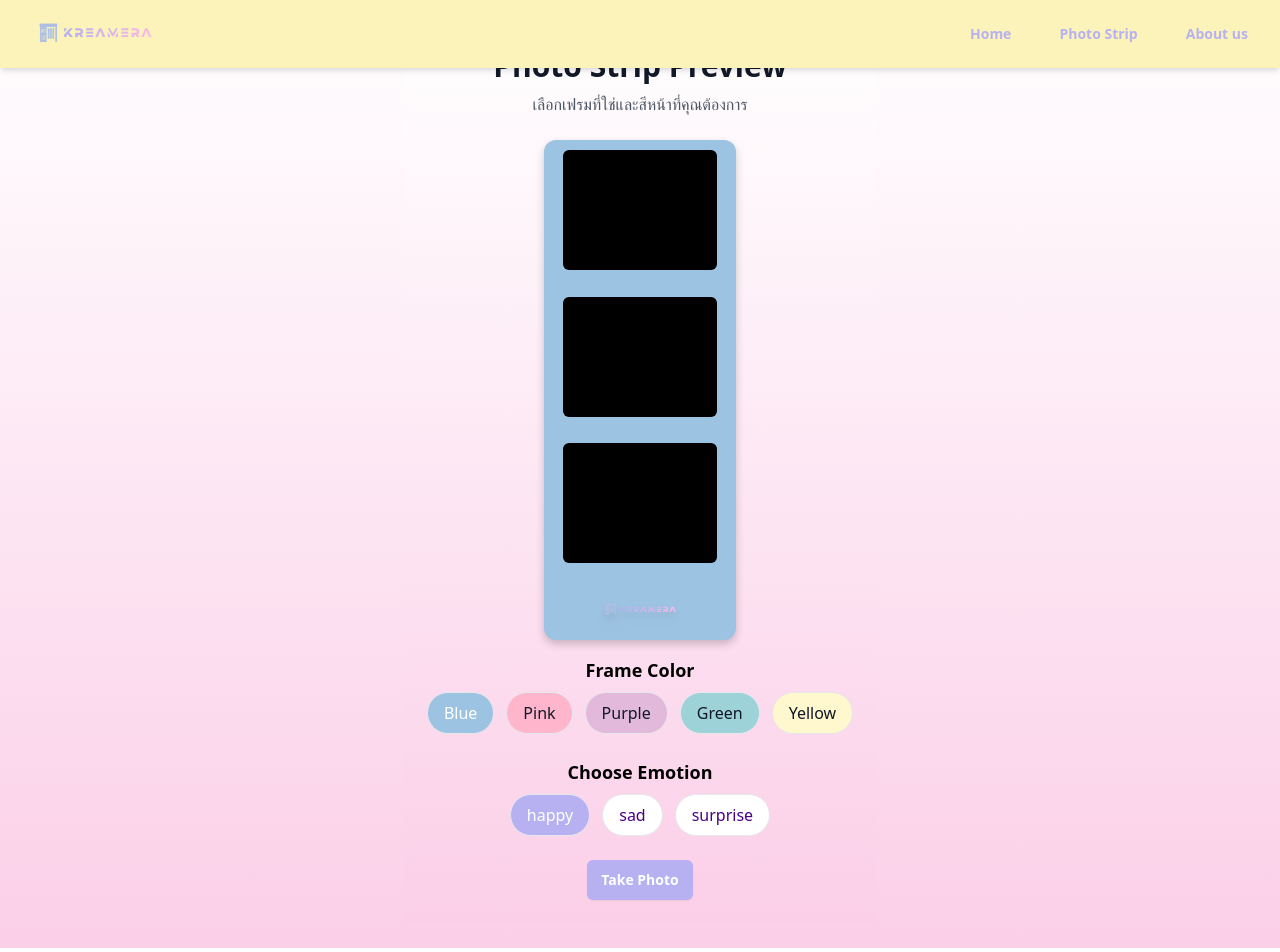
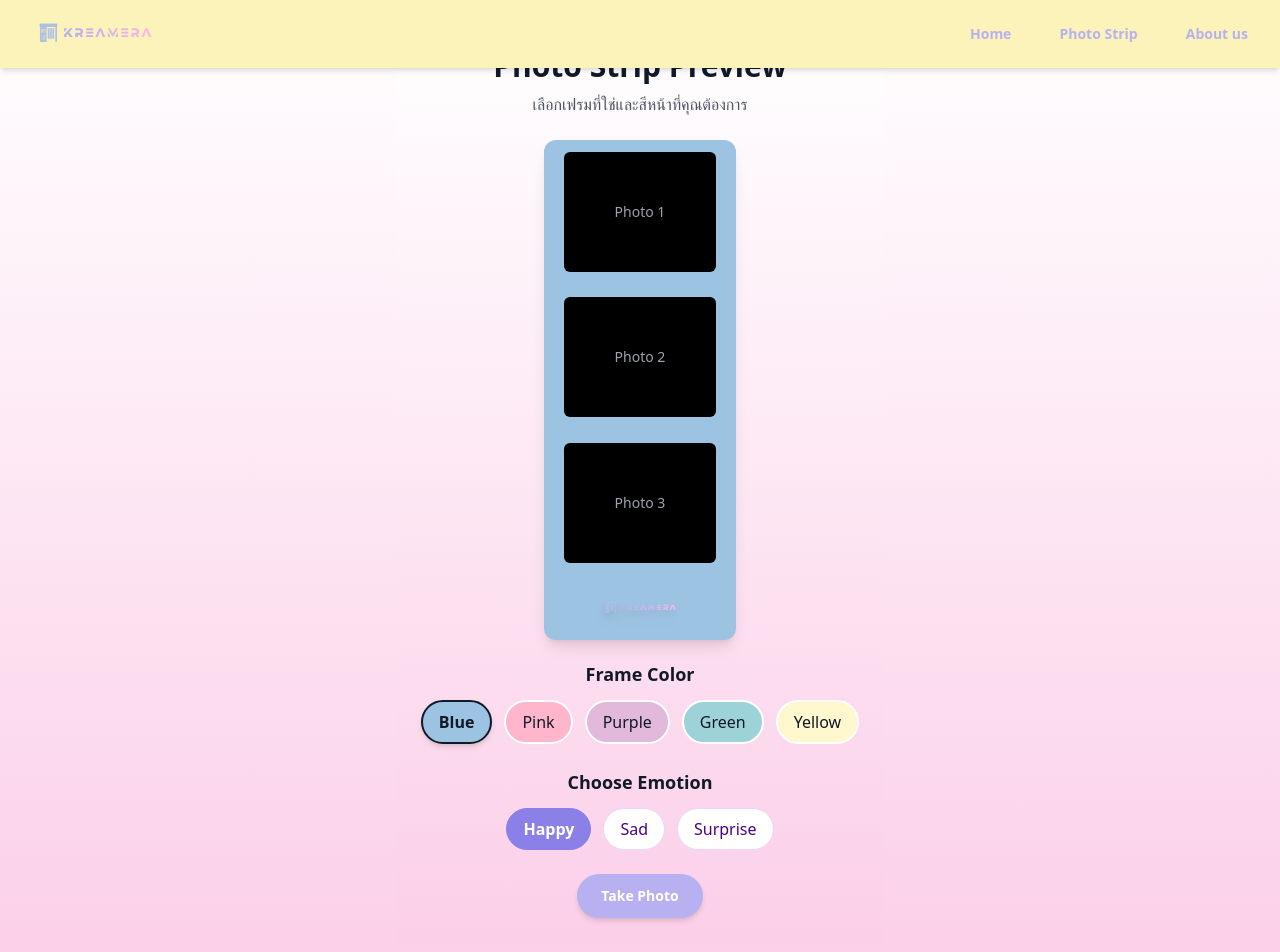
Before and after one commit to 3032126/Photobooth_ML, a React (Create React App) app: page /photostrip in a window 1280 px wide. Shown: the top 952 px of the page. Built offline with nearby package versions, Linux system fonts and the light colour scheme; no server answers.

Commit message:
fix call server backend

```diff
--- a/src/components/PhotoStrip.js
+++ b/src/components/PhotoStrip.js
@@ -1,5 +1,7 @@
 import React, { useState } from "react";
 import { useNavigate } from "react-router-dom";
+
+const API_URL = process.env.REACT_APP_API_URL;
 
 const frameColors = [
   { id: 1, name: "Blue", color: "#9DC3E2" },
@@ -12,16 +14,28 @@ const frameColors = [
 const emotions = ["happy", "sad", "surprise"];
 
 function PhotoStrip() {
-  const [selectedFrame, setSelectedFrame] = useState(frameColors[0].color);
+  const [selectedFrame, setSelectedFrame] = useState(
+    frameColors[0].color
+  );
   const [selectedEmotion, setSelectedEmotion] = useState("happy");
+  const [loading, setLoading] = useState(false);
+  const [error, setError] = useState("");
+
   const navigate = useNavigate();
-  const API_URL = process.env.REACT_APP_API_URL;
+
   const handleCreatePhotoStrip = async () => {
+    if (loading) return;
+
+    setError("");
+
+    if (!API_URL) {
+      setError("ไม่พบการตั้งค่า API URL กรุณาตรวจสอบ Environment Variables");
+      return;
+    }
+
+    setLoading(true);
+
     try {
-      if (!API_URL) {
-        throw new Error("REACT_APP_API_URL is not configured");
-      }
-
       const response = await fetch(
         `${API_URL}/set_photo_strip_settings`,
         {
@@ -49,59 +63,68 @@ function PhotoStrip() {
           selectedEmotion,
         },
       });
-    } catch (error) {
-      console.error("Error setting photo strip settings:", error);
+    } catch (err) {
+      console.error("Error setting photo strip settings:", err);
+      setError(
+        "ไม่สามารถเชื่อมต่อกับระบบได้ กรุณาลองใหม่อีกครั้ง"
+      );
+    } finally {
+      setLoading(false);
     }
   };
 
   return (
     <div className="min-h-screen flex flex-col items-center justify-center bg-gradient-to-b from-white to-pink-200 p-6">
-      {/* Title */}
-      <h2 className="text-3xl font-bold text-gray-900">Photo Strip Preview</h2>
-      <p className="mt-2 text-gray-600">
+      <h2 className="text-3xl font-bold text-gray-900">
+        Photo Strip Preview
+      </h2>
+
+      <p className="mt-2 text-gray-600 text-center">
         เลือกเฟรมที่ใช่และสีหน้าที่คุณต้องการ
       </p>
 
-      {/* Photo Strip Frame */}
+      {/* Photo Strip Frame Preview */}
       <div
-        className="mt-6 p-6 rounded-lg shadow-lg relative w-48 h-[500px] flex flex-col items-center justify-between"
-        style={{
-          background: selectedFrame,
-          padding: "10px",
-          borderRadius: "12px",
-          boxShadow: "0 4px 8px rgba(0, 0, 0, 0.2)",
-        }}
+        className="mt-6 w-48 h-[500px] p-3 rounded-xl shadow-lg flex flex-col items-center justify-between"
+        style={{ backgroundColor: selectedFrame }}
       >
-        {[1, 2, 3].map((_, index) => (
+        {[1, 2, 3].map((item) => (
           <div
-            key={index}
-            className="relative w-[90%] h-[120px] bg-black rounded-md flex items-center justify-center"
+            key={item}
+            className="w-[90%] h-[120px] bg-black rounded-md flex items-center justify-center"
           >
-            <span className="text-gray-300"></span>
+            <span className="text-gray-400 text-sm">
+              Photo {item}
+            </span>
           </div>
         ))}
 
-        {/* Bottom Logo */}
         <div className="w-full h-[40px] flex items-center justify-center">
           <img
             src="/logo.png"
             alt="Kreamera"
-            className="w-20 opacity-100 drop-shadow-lg"
+            className="w-20 object-contain drop-shadow-lg"
           />
         </div>
       </div>
 
       {/* Frame Color Selection */}
-      <h3 className="mt-4 text-lg font-semibold">Frame Color</h3>
-      <div className="mt-2 flex gap-3">
+      <h3 className="mt-5 text-lg font-semibold text-gray-900">
+        Frame Color
+      </h3>
+
+      <div className="mt-3 flex flex-wrap justify-center gap-3">
         {frameColors.map((frame) => (
           <button
             key={frame.id}
+            type="button"
             onClick={() => setSelectedFrame(frame.color)}
-            className={`px-4 py-2 rounded-full border ${selectedFrame === frame.color
-              ? "bg-gray-900 text-white"
-              : "bg-white text-gray-900"
-              } hover:bg-gray-200`}
+            aria-pressed={selectedFrame === frame.color}
+            className={`px-4 py-2 rounded-full border-2 transition ${
+              selectedFrame === frame.color
+                ? "border-gray-900 font-bold shadow-md"
+                : "border-white hover:border-gray-400"
+            } text-gray-900`}
             style={{ backgroundColor: frame.color }}
           >
             {frame.name}
@@ -110,30 +133,47 @@ function PhotoStrip() {
       </div>
 
       {/* Emotion Selection */}
-      <h3 className="mt-6 text-lg font-semibold">Choose Emotion</h3>
-      <div className="mt-2 flex gap-3 flex-wrap justify-center">
+      <h3 className="mt-6 text-lg font-semibold text-gray-900">
+        Choose Emotion
+      </h3>
+
+      <div className="mt-3 flex flex-wrap justify-center gap-3">
         {emotions.map((emotion) => (
           <button
             key={emotion}
+            type="button"
             onClick={() => setSelectedEmotion(emotion)}
-            className={`px-4 py-2 rounded-full border ${selectedEmotion === emotion
-              ? "bg-[#B7B1F2] text-white"
-              : "bg-white text-[#4B0082]"
-              } hover:bg-[#A59AE8]`}
+            aria-pressed={selectedEmotion === emotion}
+            className={`px-4 py-2 rounded-full border transition capitalize ${
+              selectedEmotion === emotion
+                ? "bg-[#8B7FE8] text-white border-[#8B7FE8] font-semibold"
+                : "bg-white text-[#4B0082] border-purple-200 hover:bg-purple-100"
+            }`}
           >
             {emotion}
           </button>
         ))}
       </div>
 
+      {/* Error Message */}
+      {error && (
+        <p
+          role="alert"
+          className="mt-4 text-center text-red-600"
+        >
+          {error}
+        </p>
+      )}
+
       {/* Take Photo Button */}
-      <div className="mt-6 flex items-center justify-center gap-x-6">
+      <div className="mt-6 flex justify-center">
         <button
-          className="rounded-md bg-[#B7B1F2] px-3.5 py-2.5 text-sm font-semibold text-white shadow-sm hover:bg-[#A59AE8] focus-visible:outline focus-visible:outline-2 focus-visible:outline-offset-2 focus-visible:outline-[#B7B1F2]"
           type="button"
           onClick={handleCreatePhotoStrip}
+          disabled={loading}
+          className="rounded-full bg-[#B7B1F2] px-6 py-3 text-sm font-semibold text-white shadow-md transition hover:bg-[#A59AE8] disabled:cursor-not-allowed disabled:opacity-60"
         >
-          Take Photo
+          {loading ? "Connecting..." : "Take Photo"}
         </button>
       </div>
     </div>
--- a/src/components/PhotoStripPreview.js
+++ b/src/components/PhotoStripPreview.js
@@ -1,14 +1,38 @@
 import React from "react";
 import { useNavigate, useLocation } from "react-router-dom";
+
+const API_URL = process.env.REACT_APP_API_URL;
 
 const PhotoStripPreview = () => {
   const location = useLocation();
   const navigate = useNavigate();
+
   const photostrip = location.state?.photostrip || null;
   const frameColor = location.state?.frameColor || "#FFFFFF";
-  const API_URL = process.env.REACT_APP_API_URL;
+
+  // Handle both absolute URLs and paths returned by the backend
+  const photostripUrl =
+    photostrip && /^https?:\/\//i.test(photostrip)
+      ? photostrip
+      : photostrip && API_URL
+        ? `${API_URL}/${photostrip.replace(/^\/+/, "")}`
+        : null;
+
+  const handleDownload = () => {
+    if (!API_URL) {
+      console.error("REACT_APP_API_URL is not configured.");
+      return;
+    }
+
+    window.open(`${API_URL}/download_photostrip`, "_blank");
+  };
 
   const handleResetCapture = async () => {
+    if (!API_URL) {
+      console.error("REACT_APP_API_URL is not configured.");
+      return;
+    }
+
     try {
       const response = await fetch(`${API_URL}/reset_capture`, {
         method: "POST",
@@ -18,7 +42,12 @@ const PhotoStripPreview = () => {
         throw new Error(`Reset failed: ${response.status}`);
       }
 
-      navigate("/photobooth");
+      navigate("/photobooth", {
+        state: {
+          frameColor,
+          selectedEmotion: location.state?.selectedEmotion || "happy",
+        },
+      });
     } catch (error) {
       console.error("Error resetting capture:", error);
     }
@@ -26,38 +55,47 @@ const PhotoStripPreview = () => {
 
   return (
     <div className="flex flex-col items-center min-h-screen bg-gradient-to-b from-white to-pink-200 p-6 pt-20">
-      <h1 className="text-3xl font-bold text-gray-900">Photo Strip Preview</h1>
-      <p className="mt-2 text-gray-600">
+      <h1 className="text-3xl font-bold text-gray-900">
+        Photo Strip Preview
+      </h1>
+
+      <p className="mt-2 text-gray-600 text-center">
         ดาวน์โหลดหรือถ่ายใหม่ เพื่อเก็บช่วงเวลาที่ดีที่สุดของคุณ!
       </p>
 
       {/* Display the Photo Strip */}
-      {photostrip && (
+      {photostripUrl ? (
         <div
           className="mt-6 border-4 p-4 rounded-lg shadow-lg bg-white relative flex justify-center"
           style={{ borderColor: frameColor }}
         >
-          {/* ปรับขนาดของ Photo Strip */}
           <img
-            src={photostrip}
+            src={photostripUrl}
             className="max-w-[350px] max-h-[800px] rounded-md object-contain"
             alt="Captured moments in a strip"
+            onError={() =>
+              console.error("Failed to load photo strip:", photostripUrl)
+            }
           />
         </div>
+      ) : (
+        <p className="mt-6 text-red-600">
+          ไม่พบรูป Photo Strip กรุณาถ่ายรูปใหม่อีกครั้ง
+        </p>
       )}
 
       {/* Buttons */}
-      <div className="mt-6 flex gap-4">
+      <div className="mt-6 flex flex-wrap justify-center gap-4">
         <button
-          onClick={() =>
-            window.open(`${API_URL}/download_photostrip`, "_blank")
-          }
+          type="button"
+          onClick={handleDownload}
           className="bg-[#B7B1F2] text-white px-6 py-3 rounded-full font-semibold shadow-md hover:bg-[#A59AE8] transition"
         >
           Download Photo Strip
         </button>
 
         <button
+          type="button"
           onClick={handleResetCapture}
           className="bg-[#FF6B6B] text-white px-6 py-3 rounded-full font-semibold shadow-md hover:bg-[#E05757] transition"
         >
```
